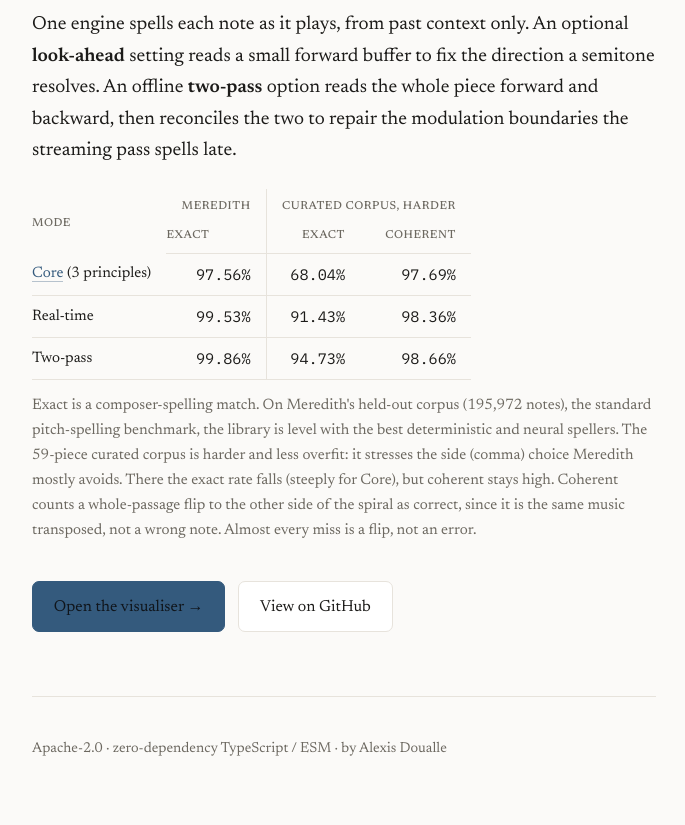
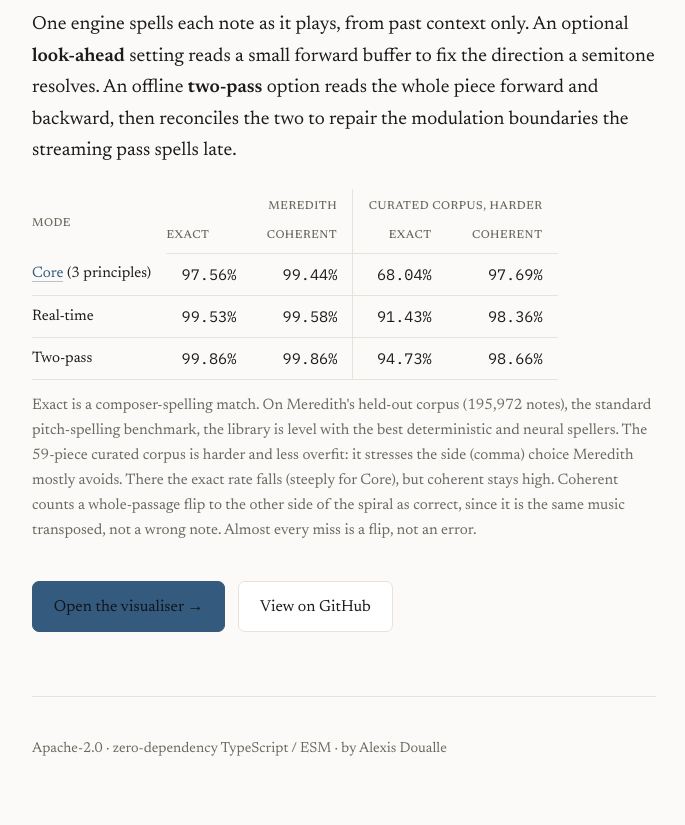
Before and after one commit to alexisdoualle/enharmonic, a website: page viz/site/index.html in a window 1280 px wide. Shown: the part 1099-1924 px from the top of the page, without its empty margins (296-981 px from the left). Drawn offline with Linux system fonts and the light colour scheme.

Commit message:
Show Meredith coherent rate on the site score table

```diff
--- a/viz/site/index.html
+++ b/viz/site/index.html
@@ -150,19 +150,20 @@
         <thead>
           <tr>
             <th rowspan="2">Mode</th>
-            <th>Meredith</th>
+            <th colspan="2">Meredith</th>
             <th class="grp" colspan="2">Curated corpus, harder</th>
           </tr>
           <tr>
             <th>exact</th>
+            <th>coherent</th>
             <th class="grp">exact</th>
             <th>coherent</th>
           </tr>
         </thead>
         <tbody>
-          <tr><td><a href="https://github.com/alexisdoualle/enharmonic/blob/main/examples/core-speller.ts">Core</a> (3 principles)</td><td>97.56%</td><td class="grp">68.04%</td><td>97.69%</td></tr>
-          <tr><td>Real-time</td><td>99.53%</td><td class="grp">91.43%</td><td>98.36%</td></tr>
-          <tr><td>Two-pass</td><td>99.86%</td><td class="grp">94.73%</td><td>98.66%</td></tr>
+          <tr><td><a href="https://github.com/alexisdoualle/enharmonic/blob/main/examples/core-speller.ts">Core</a> (3 principles)</td><td>97.56%</td><td>99.44%</td><td class="grp">68.04%</td><td>97.69%</td></tr>
+          <tr><td>Real-time</td><td>99.53%</td><td>99.58%</td><td class="grp">91.43%</td><td>98.36%</td></tr>
+          <tr><td>Two-pass</td><td>99.86%</td><td>99.86%</td><td class="grp">94.73%</td><td>98.66%</td></tr>
         </tbody>
       </table>
       <p class="note" style="color:var(--muted); font-size:.95rem; margin-top:.8rem;">Exact is a
```
